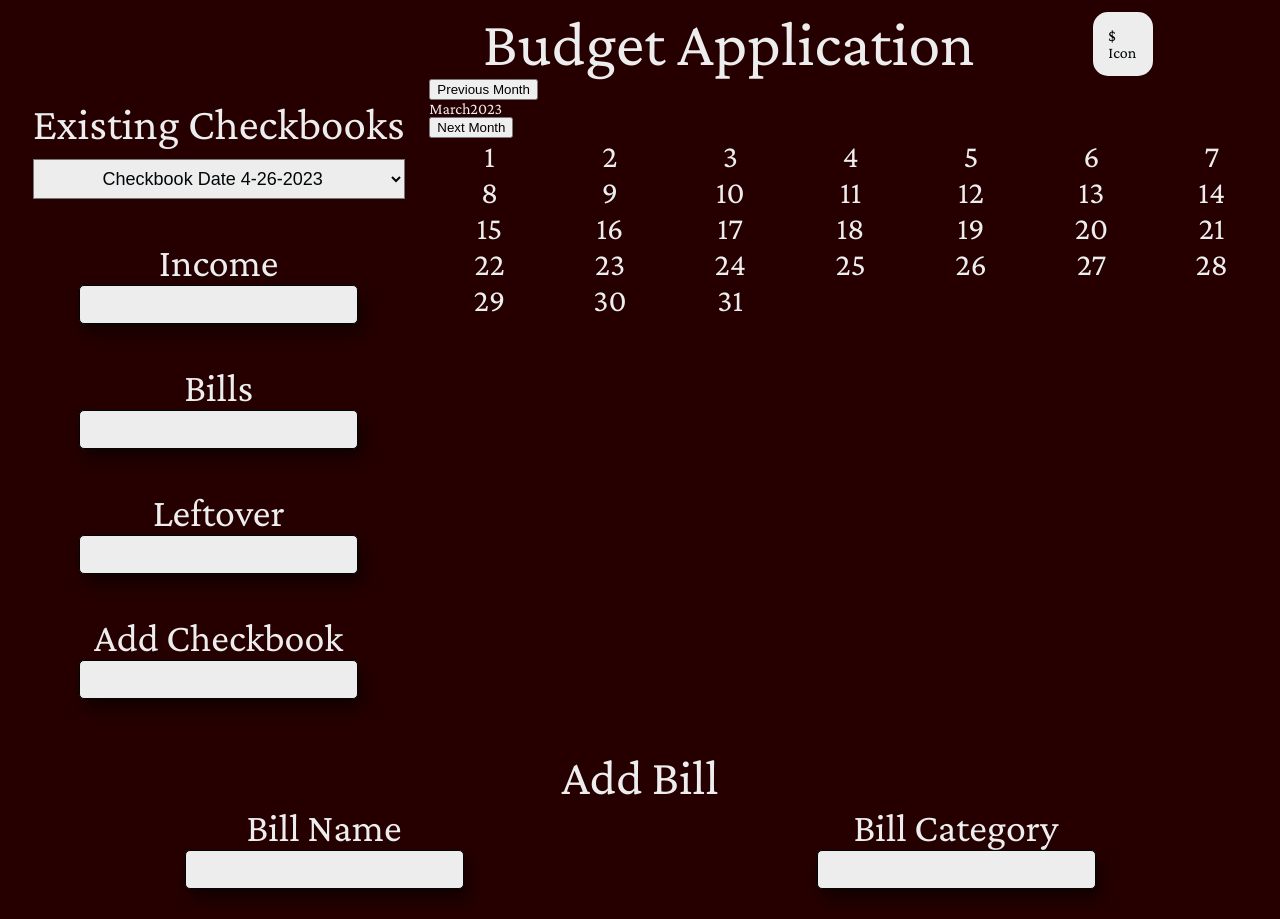
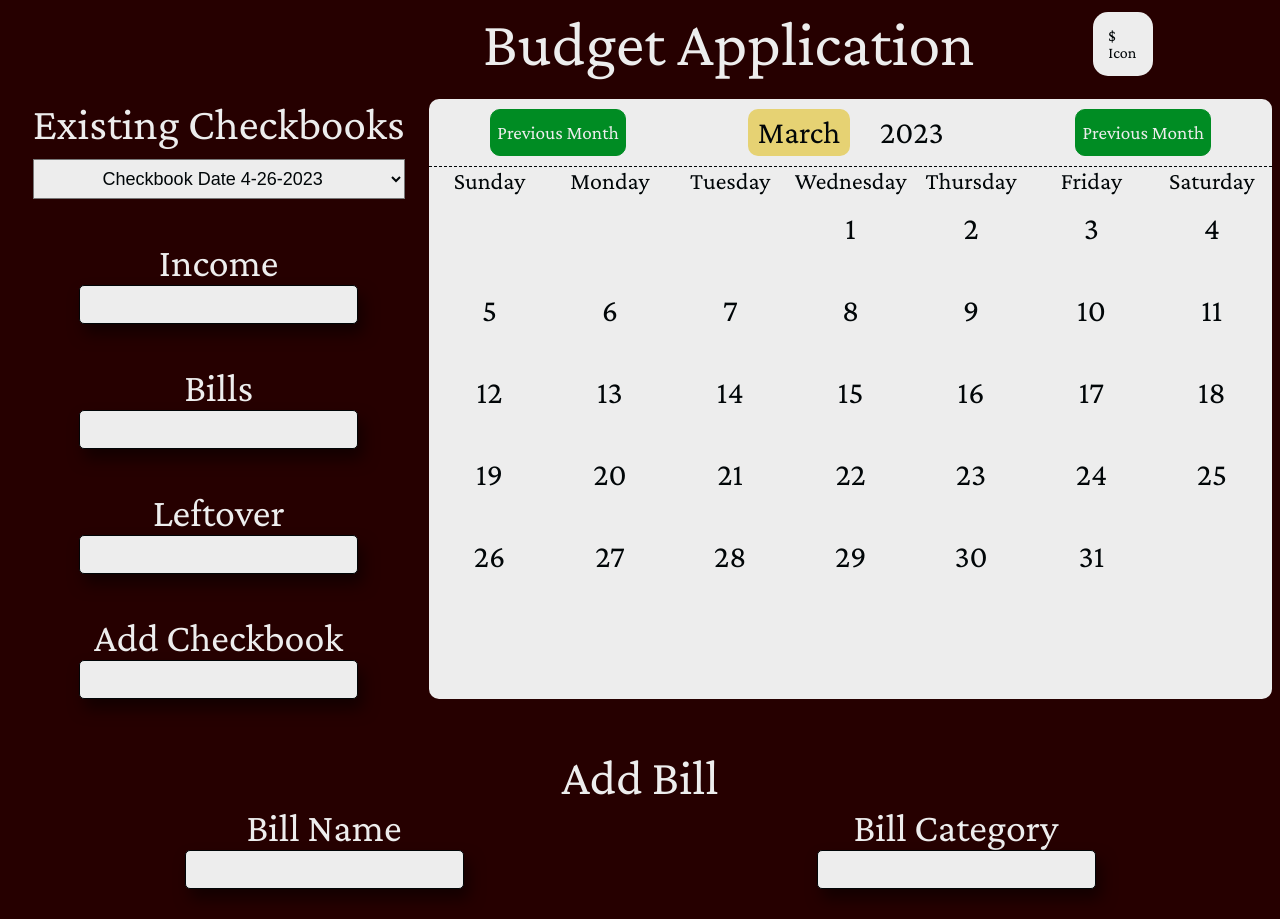
Before and after one commit to nathenjo/budget-app, a Next.js app: page / in a window 1280 px wide. Built offline with nearby package versions, Linux system fonts and the light colour scheme.

Commit message:
Finished styling and functionality of calendar component

```diff
--- a/components/newCalendar.js
+++ b/components/newCalendar.js
@@ -9,10 +9,12 @@ export default function NewCalendar(props) {
     const [curDate, setCurDate] = useState(new Date());
     const [dateChange, setDateChange] = useState('month');
     const [weekArray, setWeekArray] = useState([]);
+    const [firstDay, setFirstDay] = useState([]);
     const [selectedDay, setSelectedDay] = useState(new Date().getDate());
 
     useEffect(() => {
         console.log('Component mounted');
+        getFirstDay();
     }, []);
 
     useEffect(() => {
@@ -26,11 +28,26 @@ export default function NewCalendar(props) {
         setWeekArray(tempArray);
         setSelectedDay('');
         styleSelDay();
+        getFirstDay();
     }, [curDate])
 
     useEffect(() => {
         styleSelDay();
     }, [selectedDay])
+
+    useEffect(() => {
+        if (dateChange == 'month') {
+            document.querySelector('.current-month').classList.add('selected-param');
+            document.querySelector('.current-year').classList.remove('selected-param');
+            document.querySelector('#PreviousDateButton').innerText = 'Previous Month';
+            document.querySelector('#NextDateButton').innerText = 'Previous Month';
+        } else if (dateChange == 'year') {
+            document.querySelector('.current-month').classList.remove('selected-param');
+            document.querySelector('.current-year').classList.add('selected-param');
+            document.querySelector('#PreviousDateButton').innerText = 'Previous Year';
+            document.querySelector('#NextDateButton').innerText = 'Previous Year';
+        }
+    }, [dateChange])
 
     const changeDate = (op) => {
         let tempDate = new Date(curDate);
@@ -55,6 +72,17 @@ export default function NewCalendar(props) {
         return lastDayDate.getDate();
     }
 
+    const getFirstDay = () => {
+        let tempDate = new Date(curDate.getFullYear(), curDate.getMonth(), 1);
+        let tempArray = [];
+        let i = 0;
+        while (i < tempDate.getDay()) {
+            tempArray.push('');
+            i++
+        }
+        setFirstDay(tempArray);
+    }
+
     const styleSelDay = () => {
         let calDayArray = Array.prototype.slice.call(document.querySelectorAll('.calendar-day'));
         calDayArray.map((item, index) => {
@@ -69,14 +97,24 @@ export default function NewCalendar(props) {
     return (
         <div className='new-cal'>
             <div className='new-cal__header'>
-                <button onClick={() => changeDate('decrease')}>Previous Month</button>
+                <button id='PreviousDateButton' className='date-button' onClick={() => changeDate('decrease')}>Previous Month</button>
                 <div className='current-date-wrapper'>
                     <span onClick={() => setDateChange('month')} className='current-month'>{curDate.toLocaleString('en-us',{month:'long'})}</span>
                     <span onClick={() => setDateChange('year')} className='current-year'>{curDate.toLocaleString('en-us',{year:'numeric'})}</span>
                 </div>
-                <button onClick={() => changeDate('increase')}>Next Month</button>
+                <button id='NextDateButton' className='date-button' onClick={() => changeDate('increase')}>Next Month</button>
             </div>
             <div className='new-cal__main'>
+                <div className='day-header'>Sunday</div>
+                <div className='day-header'>Monday</div>
+                <div className='day-header'>Tuesday</div>
+                <div className='day-header'>Wednesday</div>
+                <div className='day-header'>Thursday</div>
+                <div className='day-header'>Friday</div>
+                <div className='day-header'>Saturday</div>
+                {firstDay.map((item, idx) => {
+                    return <div key={idx * 3} className='placeholder-day'></div>
+                })}
                 {weekArray.map((item, idx) => {
                     return <CalDay key={idx * 2} dayNum={idx + 1} setSelectedDay={setSelectedDay} />
                 })}
--- a/styles/components/calendar.scss
+++ b/styles/components/calendar.scss
@@ -1,13 +1,68 @@
 .new-cal {
+    margin: 20px 0;
+    background-color: $white;
+    color: $black;
+    display: flex;
+    flex-direction: column;
+    border-radius: 10px;
     &__header {
+        display: flex;
+        justify-content: space-around;
+        border-bottom: 1px dashed $black;
+        padding: 10px 0;
+        .current-month, .current-year {
+            border-bottom: 1px solid transparent;
+            transition: 0.3s all ease;
+            padding: 5px 10px;
+            border-radius: 10px;
+            &:hover {
+                background-color: $blue;
+                color: $white;
+                cursor: pointer;
+            }
+        }
+        .selected-param {
+            background-color: $yellow;
+            color: $black;
+            &:hover {
+                background-color: $yellow;
+                color: $black;
+                border-bottom: 1px solid transparent;
+            }
+        }
+        .date-button {
+            font-family: $font;
+            font-size: 1.2em;
+            border: 1px solid $green;
+            border-radius: 10px;
+            color: $white;
+            background-color: $green;
+            transition: 0.3s all ease;
+            outline: none;
+            &:hover {
+                @include input-shadow-box();
+                cursor: pointer;
+            }
+        }
         .current-date-wrapper {
-
+            font-size: 2em;
+            display: flex;
+            gap: 20px;
         }
     }
     &__main {
         display: grid;
         grid-template-columns: repeat(7,1fr);
+        grid-template-rows: 0.5fr 1fr 1fr 1fr 1fr 1fr 1fr;
         justify-items: center;
+        height: 100%;
+
+        .day-header {
+            font-size: 1.5em;
+            font-weight: 500;
+            width: 100%;
+            text-align: center;
+        }
     }
     &__details {
 
@@ -18,16 +73,23 @@
     font-size: 2em;
     display: flex;
     justify-content: center;
+    align-items: center;
     width: 50%;
+    height: 50%;
     border-radius: 10px;
+    transition: 0.3s all ease;
     &:hover {
         cursor: pointer;
-        background-color: $white;
-        color: $black;
+        background-color: $green;
+        color: $white;
     }
 }
 
 .selected-day {
-    background-color: $blue;
-    color: $green;
+    background-color: $yellow;
+    color: $black;
+    &:hover {
+        background-color: $yellow;
+        color: $black;
+    }
 }
--- a/styles/variables.scss
+++ b/styles/variables.scss
@@ -5,6 +5,7 @@ $red: #8C0000;
 $green: #008C23;
 $blue: #3429A6;
 $yellow: #E6D273;
+$font: 'Crimson Pro', serif;
 
 h1, h2, h3, h4, h5, h6 {
     margin: 0;
```
